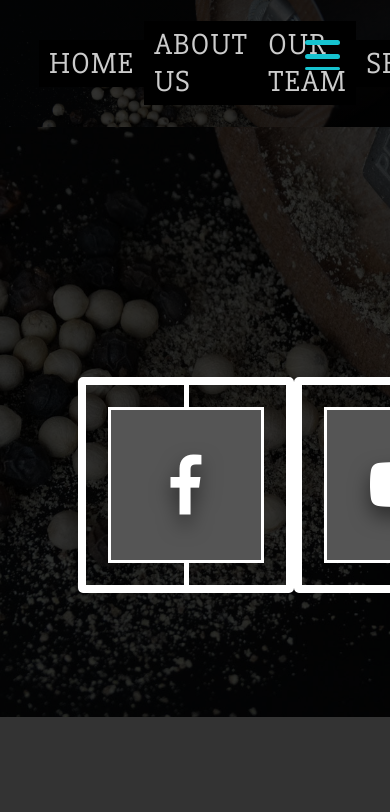
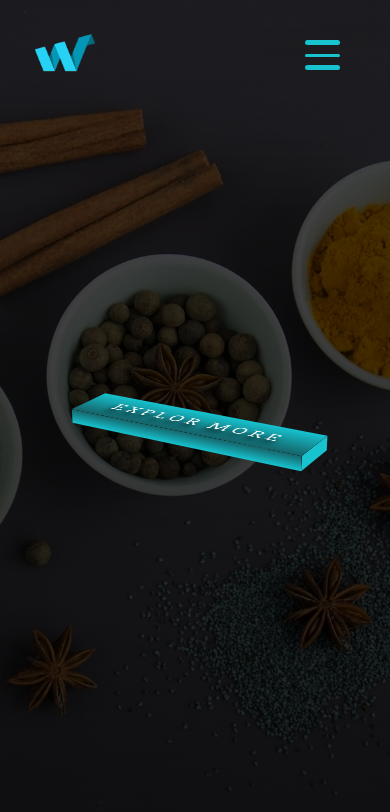
Before and after one commit to maquib22/multi-mini-project-js, a plain HTML site: page 52-3d-hamburger-menu/index.html in a window 390 px wide. Drawn offline with Linux system fonts and the light colour scheme.

Commit message:
3d hamburger-menu 👍👍

```diff
--- a/52-3d-hamburger-menu/index.html
+++ b/52-3d-hamburger-menu/index.html
@@ -11,7 +11,7 @@
 </head>
 <body>
     <div class="container">
-        <div class="banner" hidden>
+        <div class="banner" >
             <div class="logo">
                 <a href="#"><img src="images/logo.png" alt="logo"></a>
             </div>
--- a/52-3d-hamburger-menu/script.js
+++ b/52-3d-hamburger-menu/script.js
@@ -0,0 +1,3 @@
+document.querySelector('.hamburger-menu').addEventListener('click', () => {
+    document.querySelector('.nav-wrapper').classList.toggle('change');
+})
--- a/52-3d-hamburger-menu/style.css
+++ b/52-3d-hamburger-menu/style.css
@@ -20,6 +20,7 @@
     position: fixed;
     top: 20px;
     left: 50px;
+    z-index: 100;
 }
 
 .logo img {
@@ -45,10 +46,24 @@
     height: 5px;
     background: #16c3cf;
     border-radius: 25px;
+    transform-origin: right;
+    transition: transform .5s;
 }
 
-.line-3 {
+.line-2 {
     height: 3px;
+}
+
+.change .line-1 {
+    transform: rotateZ(-45deg);
+}
+
+.change .line-2 {
+    transform: translate(5px, 20px);
+}
+
+.change .line-3 {
+    transform: rotateZ(45deg);
 }
 
 .btn-wrapper {
@@ -109,11 +124,14 @@
     background: linear-gradient(rgba(0,0,0,.8),rgba(0,0,0,.8)),url(images/nav-bg.jpeg) no-repeat 50% 0;
     background-size: cover;
     position: fixed;
-    top: 0;
+    top: -15vh;
     z-index: 50;
+    transition: top .4s;
 }
 
-
+.change .top-nav {
+    top: 0;
+}
 
 .nav-list {
     list-style: none;
@@ -168,6 +186,12 @@
     background: linear-gradient(rgba(0,0,0,.8),rgba(0,0,0,.8)),url(images/nav-bg.jpeg) no-repeat 50% -15vh;
     background-size: cover;
     position: fixed;
+    bottom: -85vh;
+    transition: bottom .4s;
+
+}
+
+.change .bottom-nav {
     bottom: 0;
 }
 
@@ -280,3 +304,155 @@
     border-radius: 0;
 
 }
+
+@media (max-width: 1600px) {
+    .icons {
+        width: 80%;
+    }
+}
+
+@media (max-width: 1200px) {
+    .top-nav {
+        background: #010101;
+    }
+
+    .nav-list {
+        justify-content: center;
+    }
+    .nav-link {
+        font-size: 25px;
+    }
+
+    .icons {
+        width: 70%;
+        flex-wrap: wrap;
+        align-items: center;
+        justify-content: center;
+    }
+
+    .icon-link {
+        width: 180px;
+        height: 180px;
+        margin: 20px;
+    }
+
+    .icon-link i {
+        width: 130px;
+        height: 130px;
+        font-size: 40px;
+    }
+}
+
+@media (max-width: 900px) {
+    .banner-btn {
+        width: 300px;
+        height: 0px;
+        font-size: 30px;
+    }
+
+    .top-nav {
+        height: 25vh;
+        top: -25vh;
+    }
+
+    .bottom-nav {
+        height: 75vh;
+        bottom: 75vh;
+    }
+
+    .nav-list {
+        width: 70%;
+        flex-wrap: wrap;
+        align-content: center;
+    }
+
+    .nav-link {
+        margin: 3px 0;
+    }
+
+
+    .icons {
+        width: 95%;
+    }
+
+    .icon-link {
+        width: 140px;
+        height: 140px;
+    }
+
+    .icon-link i {
+        width: 90px;
+        height: 90px;
+        font-size: 30px;
+    }
+}
+
+@media (max-width: 750px) {
+    .nav-list {
+        width: 60%;
+    }
+
+    .icon-link {
+        width: 120px;
+        height: 120px;
+    }
+
+    .icon-link i {
+        width: 70px;
+        height: 70px;
+    }
+}
+
+@media (max-width:550px) {
+    .banner-btn {
+        width: 280px;
+        height: 70px;
+        font-size: 25px;
+    }
+
+    .logo {
+        width: 70px;
+        height: 70px;
+        left: 30px;
+    }
+
+    .top-nav {
+        height: 30vh;
+        top: -30vh;
+    }
+
+    .bottom-nav {
+        height: 70vh;
+        bottom: -70vh;
+    }
+
+    .icon-link {
+        width: 110px;
+        height: 110px;
+    }
+
+    .icon-link i {
+        width: 60px;
+        height: 60px;
+    }
+}
+
+@media (max-width:450px) {
+    .banner-btn {
+        width: 260px;
+        height: 60px;
+    }
+
+    .top-nav {
+        height: 35vh;
+        top: -35vh;
+    }
+
+    .bottom-nav {
+        height: 65vh;
+        bottom: -65vh;
+    }
+    .nav-list {
+        width: 50%;
+    }
+}
```
